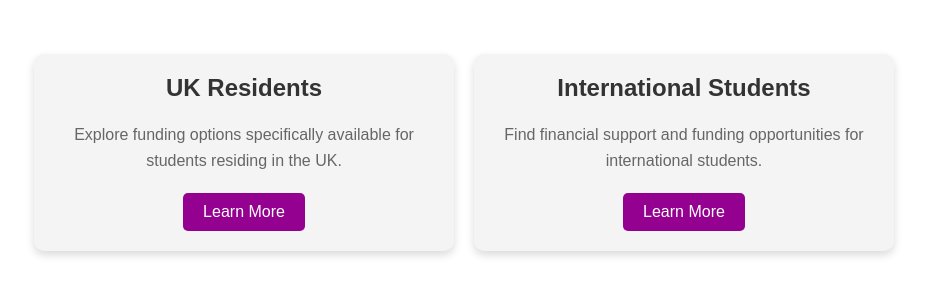
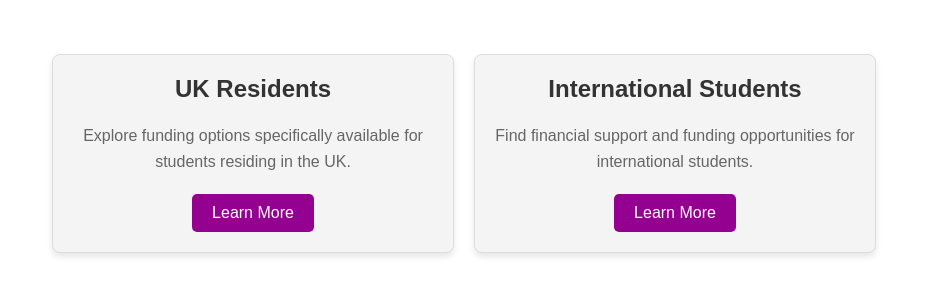
Before and after one commit to rohan057/FYP, a PHP site: page /funding.php in a window 1280 px wide. Shown: the part 66-366 px from the top of the page, without its empty margins (176-1103 px from the left). Run offline with PHP 8.4, Linux system fonts and the light colour scheme.

Commit message:
Update styles.css
Fixed the box to match other ones

```diff
--- a/css/styles.css
+++ b/css/styles.css
@@ -252,19 +252,20 @@ nav ul li a:hover {
 }
 
 .funding-box {
+    flex: 1;
+    max-width: 30%;
     background-color: #f4f4f4;
-    text-align: center;
-    flex: 1 1 calc(33.33% - 20px);
-    max-width: calc(33.33% - 20px);
-    padding: 20px;
-    border-radius: 10px;
-    box-shadow: 0px 4px 8px rgba(0, 0, 0, 0.15);
-    transition: transform 0.3s ease, background-color 0.3s ease;
+    border: 1px solid #ddd;
+    border-radius: 8px;
+    padding: 20px;
+    text-align: center;
+    box-shadow: 0px 4px 6px rgba(0, 0, 0, 0.1);
+    transition: transform 0.3s ease, box-shadow 0.3s ease;
 }
 
 .funding-box:hover {
-    background-color: #e0e0e0;
     transform: translateY(-5px);
+    box-shadow: 0px 8px 12px rgba(0, 0, 0, 0.2);
 }
 
 .funding-box h2 {
```
